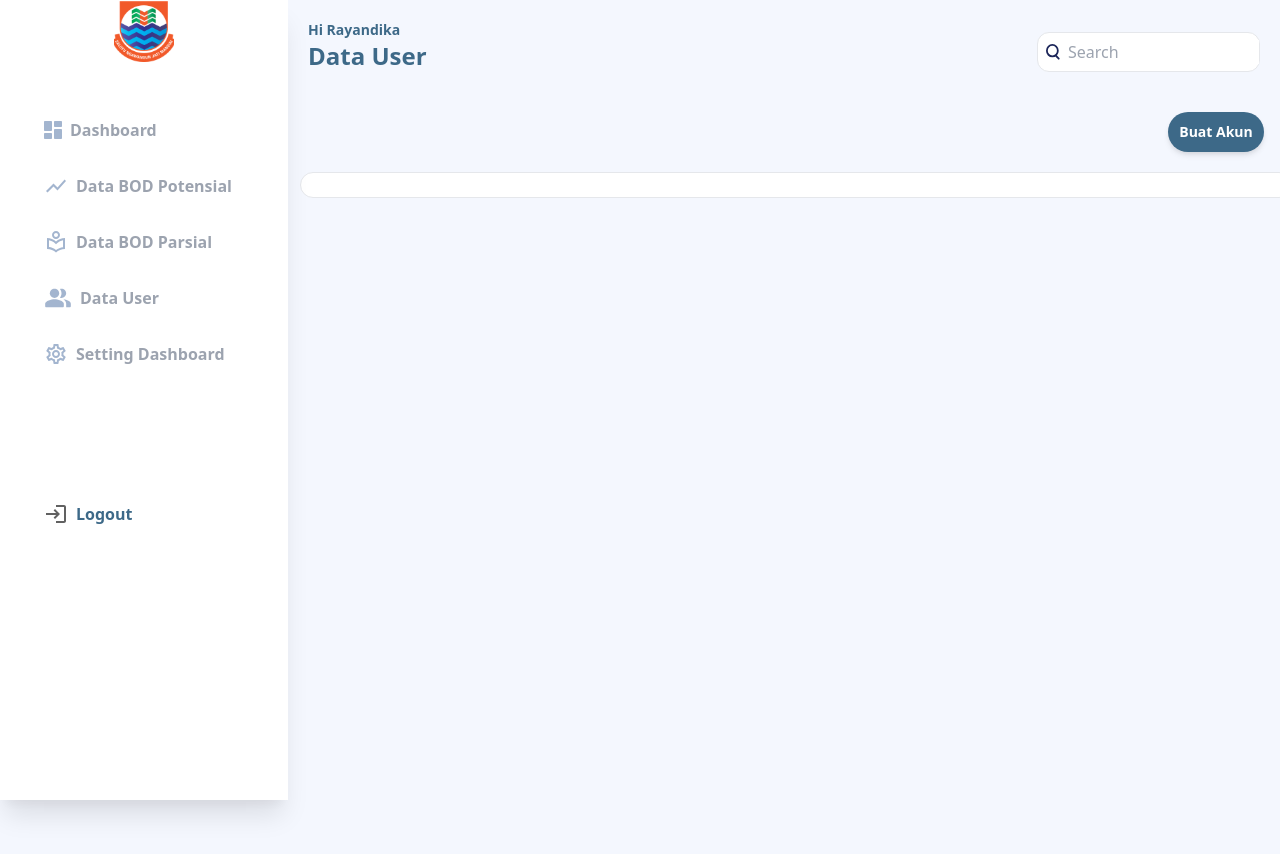
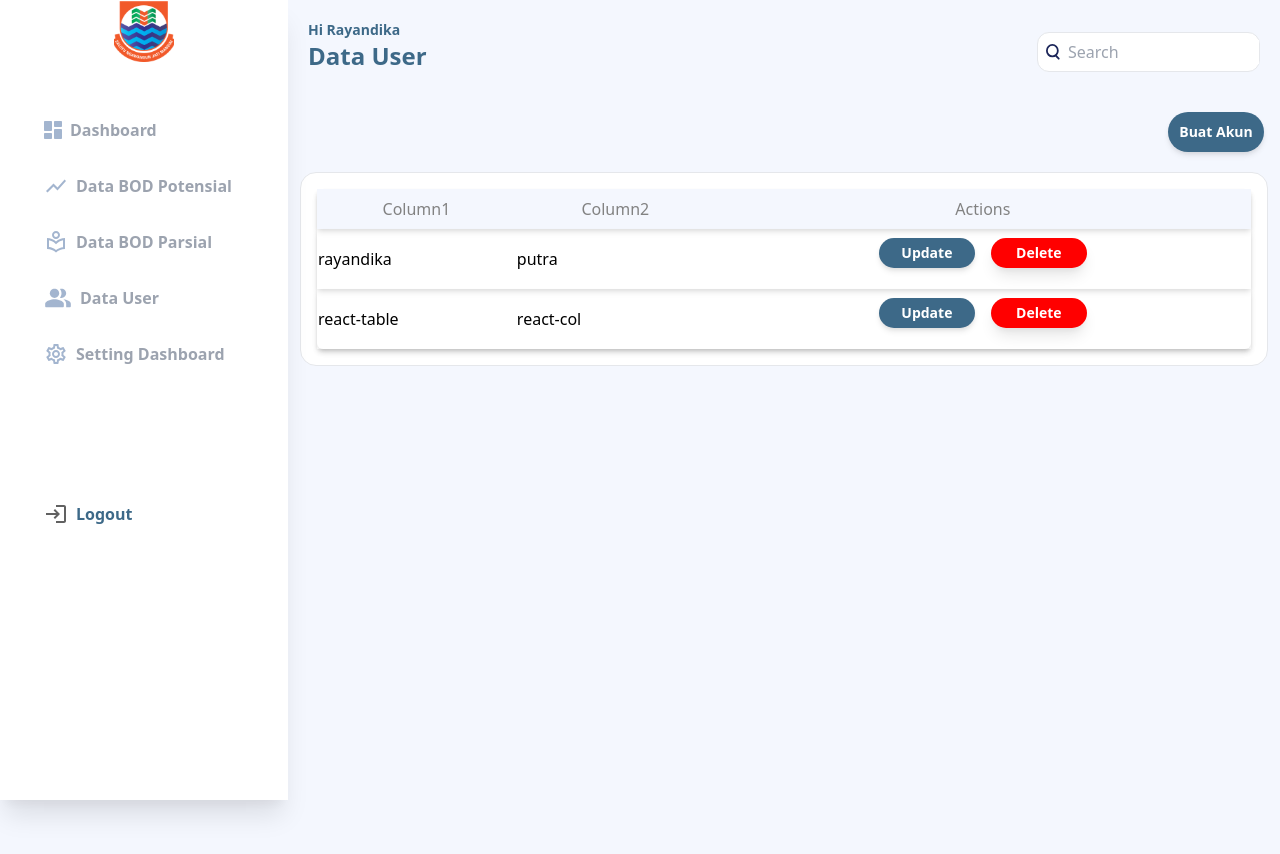
Before and after one commit to mrayandika15/template-admin-dlh, a React (Create React App) app: page /Data_User in a window 1280 px wide. Shown: the top 854 px of the page. Built offline with nearby package versions, Linux system fonts and the light colour scheme.

Commit message:
add(data user): table

```diff
--- a/package.json
+++ b/package.json
@@ -9,6 +9,7 @@
     "react": "^17.0.2",
     "react-dom": "^17.0.2",
     "react-scripts": "4.0.3",
+    "react-table": "^7.7.0",
     "web-vitals": "^1.1.2"
   },
   "scripts": {
--- a/src/components/Button/Button.js
+++ b/src/components/Button/Button.js
@@ -13,7 +13,6 @@ export default function Button(props) {
   if (props.sidebarType === "inActive") {
     classNameBtn.push(style.sidebarInactive);
   }
-
 
   if (props.primary === true) {
     classNameBtn.push(style.primary);
@@ -62,7 +61,11 @@ export default function Button(props) {
   }
 
   return (
-    <div className={classNameBtn.join(" ")} onClick={props.onClick}>
+    <div
+      className={classNameBtn.join(" ")}
+      style={{ width: props.width, height: props.height }}
+      onClick={props.onClick}
+    >
       {icon && (
         <div className={style.icon}>
           <img
--- a/src/components/Button/Button.module.css
+++ b/src/components/Button/Button.module.css
@@ -48,7 +48,7 @@
 }
 .danger {
   @apply bg-danger
-         px-7 py-1 rounded-3xl
+         w-24 h-10 rounded-3xl
          text-sm font-semibold;
 }
 
--- /dev/null
+++ b/src/components/Table/Table.js
@@ -0,0 +1,79 @@
+import React, { useMemo } from "react";
+import style from "./Table.module.css";
+
+import { useTable } from "react-table";
+import { Button } from "..";
+
+export const Table = () => {
+  const data = useMemo(
+    () => [
+      {
+        col1: "rayandika",
+        col2: "putra",
+      },
+      {
+        col1: "react-table",
+        col2: "react-col",
+      },
+    ],
+    []
+  );
+
+  const columns = useMemo(
+    () => [
+      {
+        Header: "Column1",
+        accessor: "col1",
+      },
+      {
+        Header: "Column2",
+        accessor: "col2",
+      },
+    ],
+    []
+  );
+
+  const tableInstance = useTable({ columns, data });
+
+  const { getTableProps, getTableBodyProps, headerGroups, rows, prepareRow } =
+    tableInstance;
+
+  return (
+    <div className={style.container}>
+      <table {...getTableProps()}>
+        <thead>
+          {headerGroups.map((headerGroup) => (
+            <tr {...headerGroup.getHeaderGroupProps()}>
+              {headerGroup.headers.map((column) => (
+                <th {...column.getHeaderProps()}>{column.render("Header")}</th>
+              ))}
+              <th>Actions</th>
+            </tr>
+          ))}
+        </thead>
+        <tbody {...getTableBodyProps()}>
+          {rows.map((row) => {
+            prepareRow(row);
+            return (
+              <tr {...row.getRowProps()}>
+                {row.cells.map((cell) => {
+                  return (
+                    <td {...cell.getCellProps()}>{cell.render("Cell")}</td>
+                  );
+                })}
+                <td className={style.action__container}>
+                  <Button primary height={30}>
+                    Update
+                  </Button>
+                  <Button danger height={30}>
+                    Delete
+                  </Button>
+                </td>
+              </tr>
+            );
+          })}
+        </tbody>
+      </table>
+    </div>
+  );
+};
--- /dev/null
+++ b/src/components/Table/Table.module.css
@@ -0,0 +1,26 @@
+.container {
+  @apply flex p-4
+         w-full h-full;
+}
+
+table {
+  @apply w-full table-auto h-full
+         shadow-md rounded-md;
+}
+
+thead {
+  @apply bg-background text-backgroundText
+          text-base font-normal;
+}
+
+thead th {
+  @apply text-base font-normal p-2;
+}
+
+.action__container {
+  @apply flex justify-center items-center;
+}
+
+tr {
+  @apply shadow-md;
+}
--- a/src/components/index.js
+++ b/src/components/index.js
@@ -5,5 +5,15 @@ import { SearchBar } from "./SearchBar/SearchBar";
 import { Status } from "./Status/Status";
 import { Typography } from "./Typography/Typography";
 import { NavbarMobile } from "./NavbarMobile/NavbarMobile";
+import { Table } from "./Table/Table";
 
-export { Button, Card, Widget, SearchBar, Status, Typography, NavbarMobile };
+export {
+  Button,
+  Card,
+  Widget,
+  SearchBar,
+  Status,
+  Typography,
+  NavbarMobile,
+  Table,
+};
--- a/src/containers/ListTable/ListTable.js
+++ b/src/containers/ListTable/ListTable.js
@@ -1,5 +1,5 @@
 import React from "react";
-import { Button, Card } from "../../components";
+import { Button, Card, Table } from "../../components";
 
 import style from "./ListTable.module.css";
 
@@ -11,7 +11,7 @@ export const ListTable = () => {
       </div>
       <div className={style.container__form}>
         <Card>
-
+          <Table />
         </Card>
       </div>
     </div>
--- a/src/containers/ListTable/ListTable.module.css
+++ b/src/containers/ListTable/ListTable.module.css
@@ -7,7 +7,7 @@
   @apply flex justify-end mr-2 mt-3;
 }
 
-.container__card {
+.container__form {
   @apply flex
          w-full h-auto;
 }
--- a/tailwind.config.js
+++ b/tailwind.config.js
@@ -12,6 +12,7 @@ module.exports = {
         processColor: "#FFF6E8",
         processText: "#FFA31A",
         background: "#F4F7FE",
+        backgroundText: "#828282",
       },
       width: {
         165: "65.951rem",
```
Also changed, not shown: 1 other file (tests, documents, lock files or other folders).
